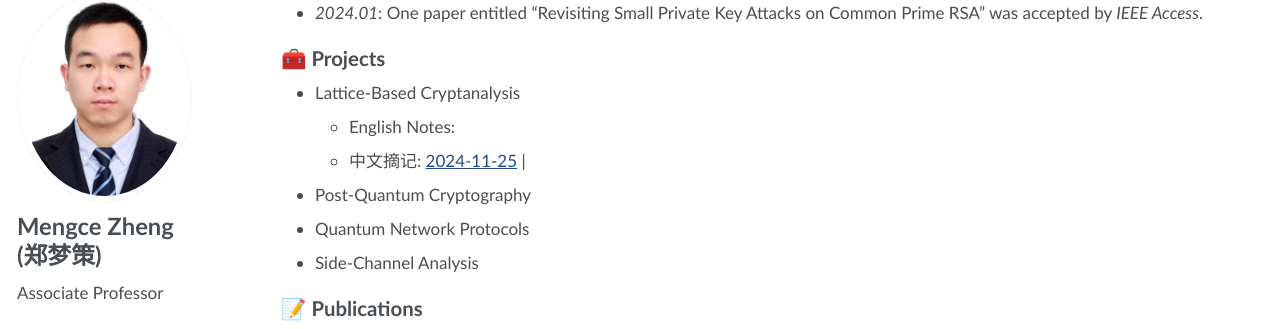
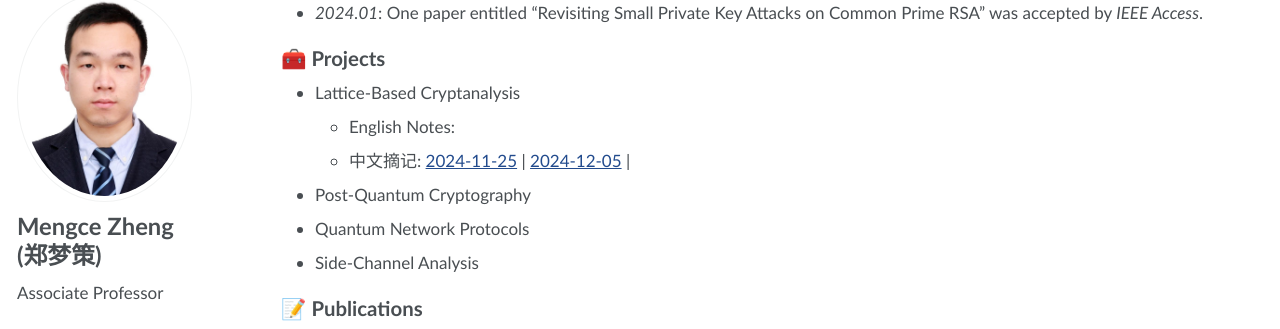
Before and after one commit to MengceZheng/MengceZheng.github.io, a Jekyll site: the page built from _pages/about.md, in a window 1280 px wide and 900 px high, scrolled down 695 px. Shown: the part 110-439 px from the top of the window. Built offline with Jekyll 4.4.1, drawn with Linux system fonts in a browser that asks for light colours; some web fonts are replaced.

Commit message:
Update about.md

```diff
--- a/_pages/about.md
+++ b/_pages/about.md
@@ -44,7 +44,7 @@ If you are interested in similar research and seeking any form of academic coope
 - Lattice-Based Cryptanalysis
 
   - English Notes:
-  - 中文摘记: [2024-11-25](/docs/20241125.pdf) \|
+  - 中文摘记: [2024-11-25](/docs/20241125.pdf) \| [2024-12-05](/docs/20241205.pdf) \|
 
 - Post-Quantum Cryptography
 
```
